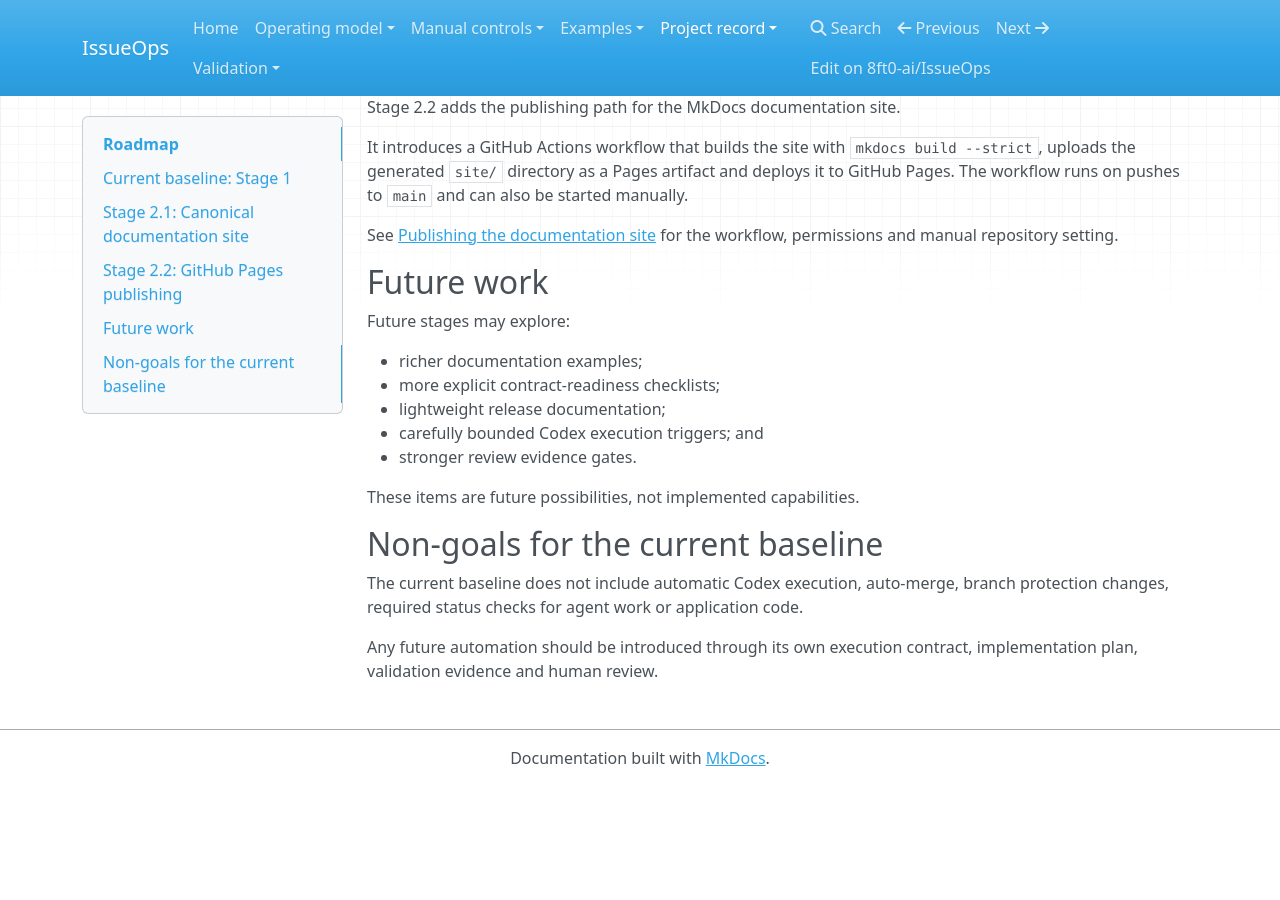
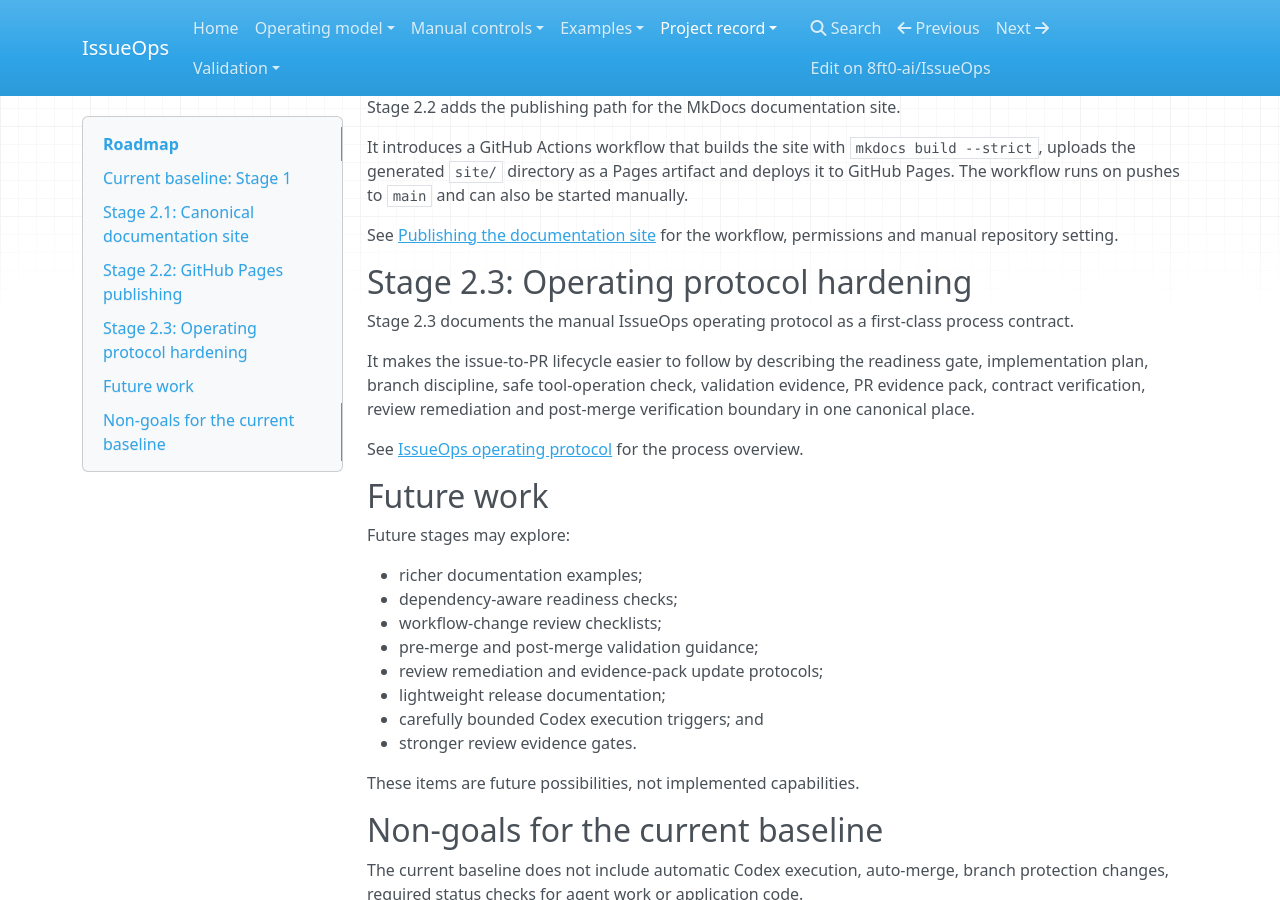
Before and after one commit to 8ft0-ai/IssueOps, an MkDocs documentation site: the page built from docs/roadmap.md, in a window 1280 px wide and 900 px high, scrolled down 739 px. Built offline with MkDocs 1.6.1, drawn with Linux system fonts in a browser that asks for light colours; nearby versions of some CDN libraries; before the commit the page ends 1525 px from its top, so only the background shows below that.

Commit message:
Record Stage 2.3 protocol hardening

```diff
--- a/docs/roadmap.md
+++ b/docs/roadmap.md
@@ -34,12 +34,23 @@ It introduces a GitHub Actions workflow that builds the site with `mkdocs build
 
 See [Publishing the documentation site](publishing.md) for the workflow, permissions and manual repository setting.
 
+## Stage 2.3: Operating protocol hardening
+
+Stage 2.3 documents the manual IssueOps operating protocol as a first-class process contract.
+
+It makes the issue-to-PR lifecycle easier to follow by describing the readiness gate, implementation plan, branch discipline, safe tool-operation check, validation evidence, PR evidence pack, contract verification, review remediation and post-merge verification boundary in one canonical place.
+
+See [IssueOps operating protocol](issueops-protocol.md) for the process overview.
+
 ## Future work
 
 Future stages may explore:
 
 - richer documentation examples;
-- more explicit contract-readiness checklists;
+- dependency-aware readiness checks;
+- workflow-change review checklists;
+- pre-merge and post-merge validation guidance;
+- review remediation and evidence-pack update protocols;
 - lightweight release documentation;
 - carefully bounded Codex execution triggers; and
 - stronger review evidence gates.
```
